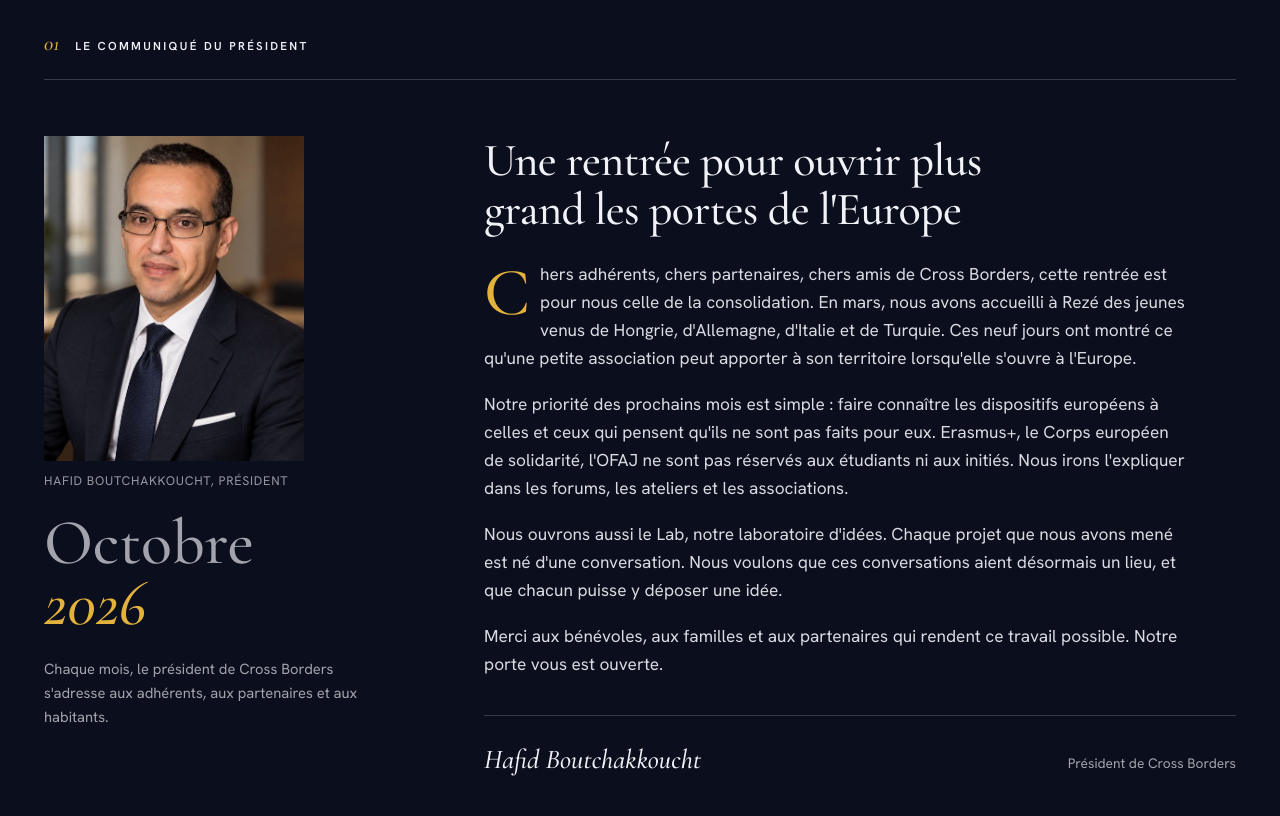
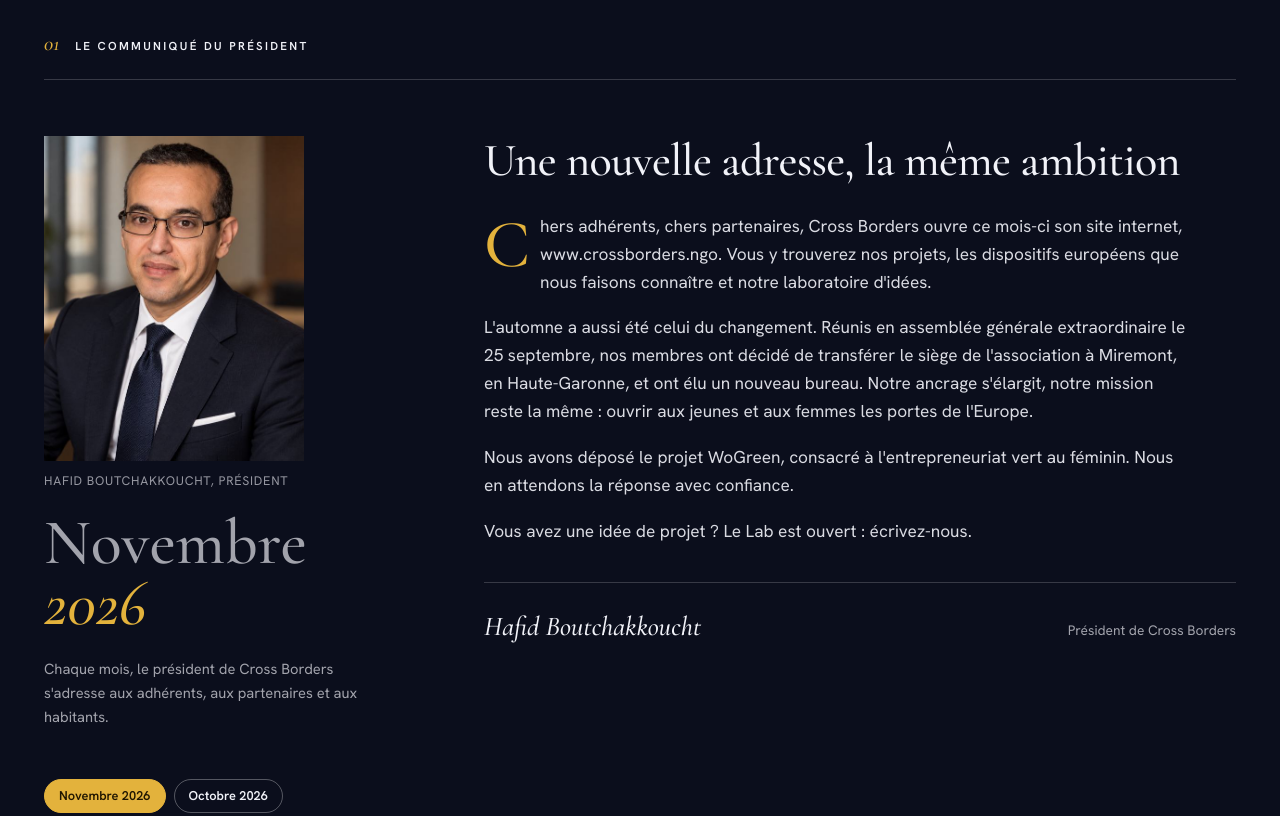
Before and after one commit to hafidboutchakkoucht-haf/crossborders-site, a plain HTML site: page index.html in a window 1280 px wide. Shown: the part 1120-1936 px from the top of the page. Drawn offline with nearby package versions, Linux system fonts and the light colour scheme.

Commit message:
Communiqué du président : novembre 2026
Co-Authored-By: Claude Opus 5.5 <noreply@anthropic.com>
Claude-Session: https://claude.ai/code/session_01VX9qPNYchBZAcn3pV9AqEg

```diff
--- a/index.html
+++ b/index.html
@@ -528,6 +528,11 @@ a:focus-visible,button:focus-visible{outline:2px solid var(--gold);outline-offse
 <script>
 /* Communiqués du président : ajouter une entrée par mois en tête de liste (date = 1er du mois). La page affiche automatiquement le plus récent déjà paru et range les autres en archives. */
 var COMMUNIQUES=[
+ {date:"2026-11-01",titre:"Une nouvelle adresse, la même ambition",
+  texte:["Chers adhérents, chers partenaires, Cross Borders ouvre ce mois-ci son site internet, www.crossborders.ngo. Vous y trouverez nos projets, les dispositifs européens que nous faisons connaître et notre laboratoire d'idées.",
+  "L'automne a aussi été celui du changement. Réunis en assemblée générale extraordinaire le 25 septembre, nos membres ont décidé de transférer le siège de l'association à Miremont, en Haute-Garonne, et ont élu un nouveau bureau. Notre ancrage s'élargit, notre mission reste la même : ouvrir aux jeunes et aux femmes les portes de l'Europe.",
+  "Nous avons déposé le projet WoGreen, consacré à l'entrepreneuriat vert au féminin. Nous en attendons la réponse avec confiance.",
+  "Vous avez une idée de projet ? Le Lab est ouvert : écrivez-nous."]},
  {date:"2026-10-01",titre:"Une rentrée pour ouvrir plus grand les portes de l'Europe",
   texte:["Chers adhérents, chers partenaires, chers amis de Cross Borders, cette rentrée est pour nous celle de la consolidation. En mars, nous avons accueilli à Rezé des jeunes venus de Hongrie, d'Allemagne, d'Italie et de Turquie. Ces neuf jours ont montré ce qu'une petite association peut apporter à son territoire lorsqu'elle s'ouvre à l'Europe.",
   "Notre priorité des prochains mois est simple : faire connaître les dispositifs européens à celles et ceux qui pensent qu'ils ne sont pas faits pour eux. Erasmus+, le Corps européen de solidarité, l'OFAJ ne sont pas réservés aux étudiants ni aux initiés. Nous irons l'expliquer dans les forums, les ateliers et les associations.",
```
